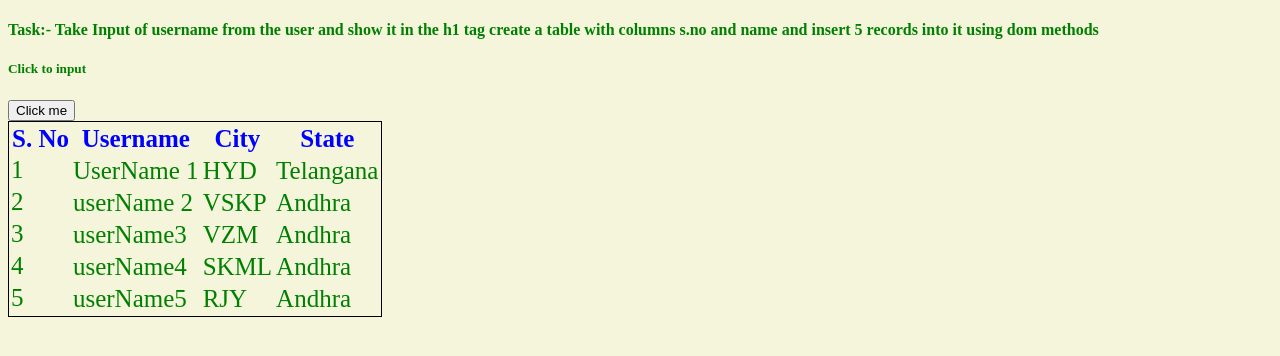
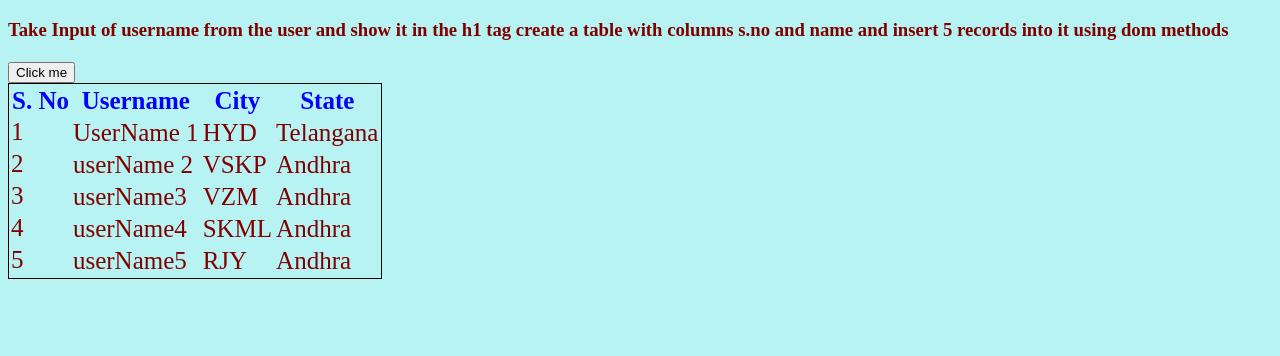
Before and after one commit to Mickeyyadav22/dom-methods, a plain HTML site: page index.html in a window 1280 px wide. Drawn offline with Linux system fonts and the light colour scheme.

Commit message:
Update index.html

```diff
--- a/index.html
+++ b/index.html
@@ -6,14 +6,14 @@
     <meta name="viewport" content="width=device-width, initial-scale=1.0">
     <title>DOM Methods</title>
 </head>
-<body style="background-color: beige; color:green;">
-    <h4 style="">Task:-
+<body style="background-color: rgb(183, 243, 242); color:rgb(128, 0, 0);">
+    <h3 style="">
         Take Input of username from the user and show it in the h1 tag
         create a table with columns s.no and name and insert 5 records into it using dom methods
-        </h4>
+        </h3>
 
-<h5>Click to input</h5>
-<!-- <p></p> -->
+
+
  <h1></h1>
 <button onclick="heading()">Click me</button>
 
```
